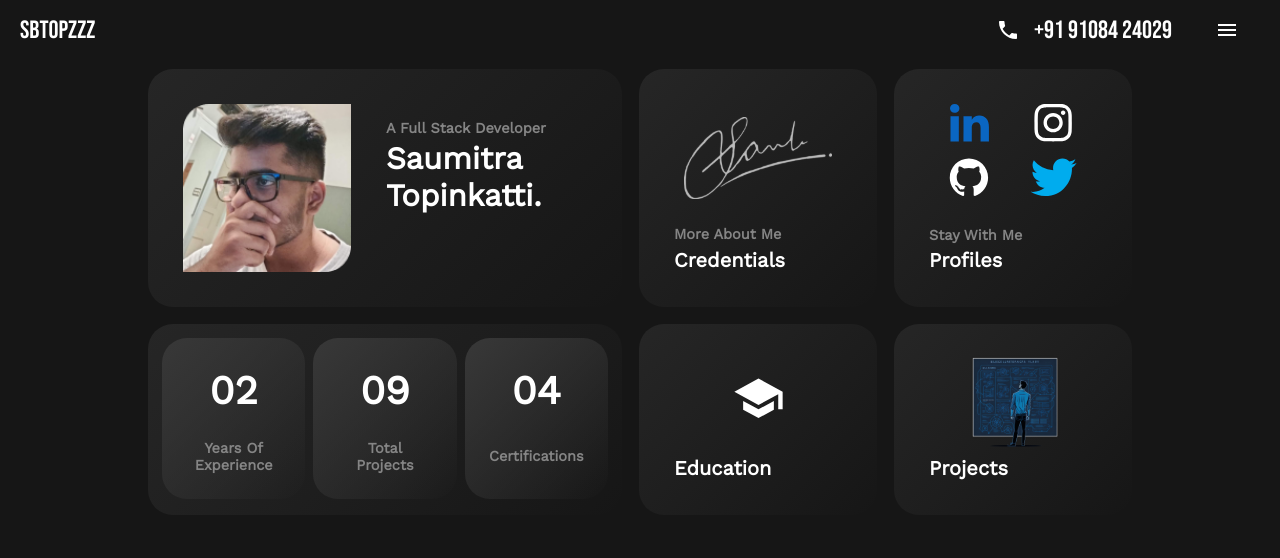
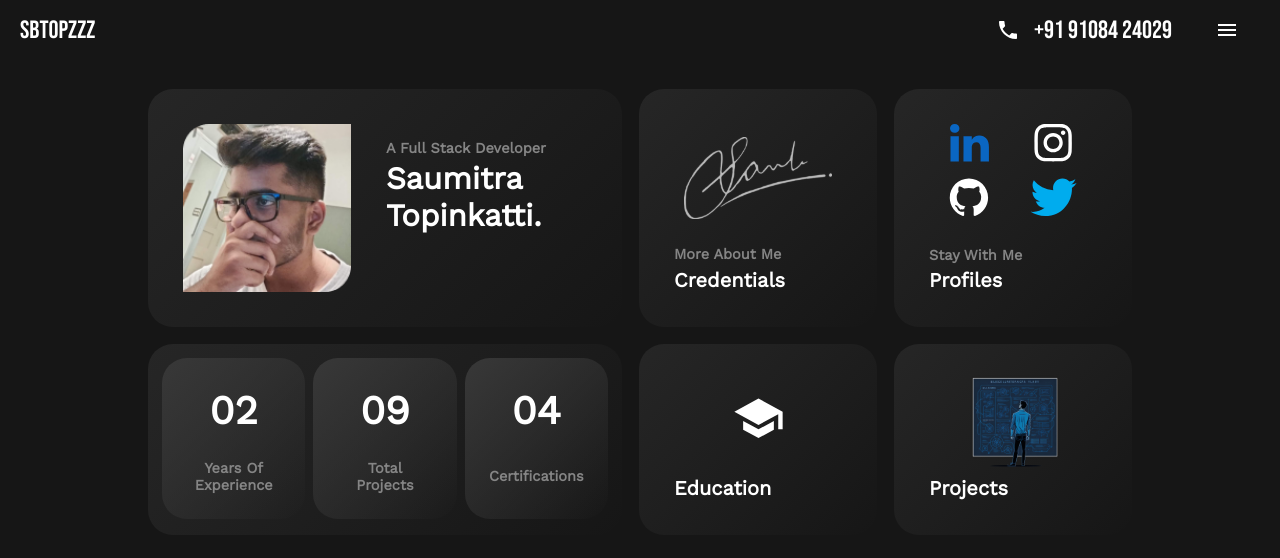
Before and after one commit to SBTopZZZ-LG/react-portfolio, a React (Create React App) app: page / in a window 1280 px wide. Shown: the top 558 px of the page. Built offline with nearby package versions, Linux system fonts and the light colour scheme.

Commit message:
refactor: add vertical gap between navbar and body

```diff
--- a/src/App.jsx
+++ b/src/App.jsx
@@ -1,4 +1,5 @@
 import './App.css';
+import { VGap } from "./Components/Gap";
 import Navbar2 from "./Components/NavBar";
 import HomePage from "./Pages/HomePage";
 
@@ -6,6 +7,8 @@ function App() {
   return (
     <div>
       <Navbar2 />
+      <VGap gap={20} />
+
       <HomePage />
     </div>
   );
```
